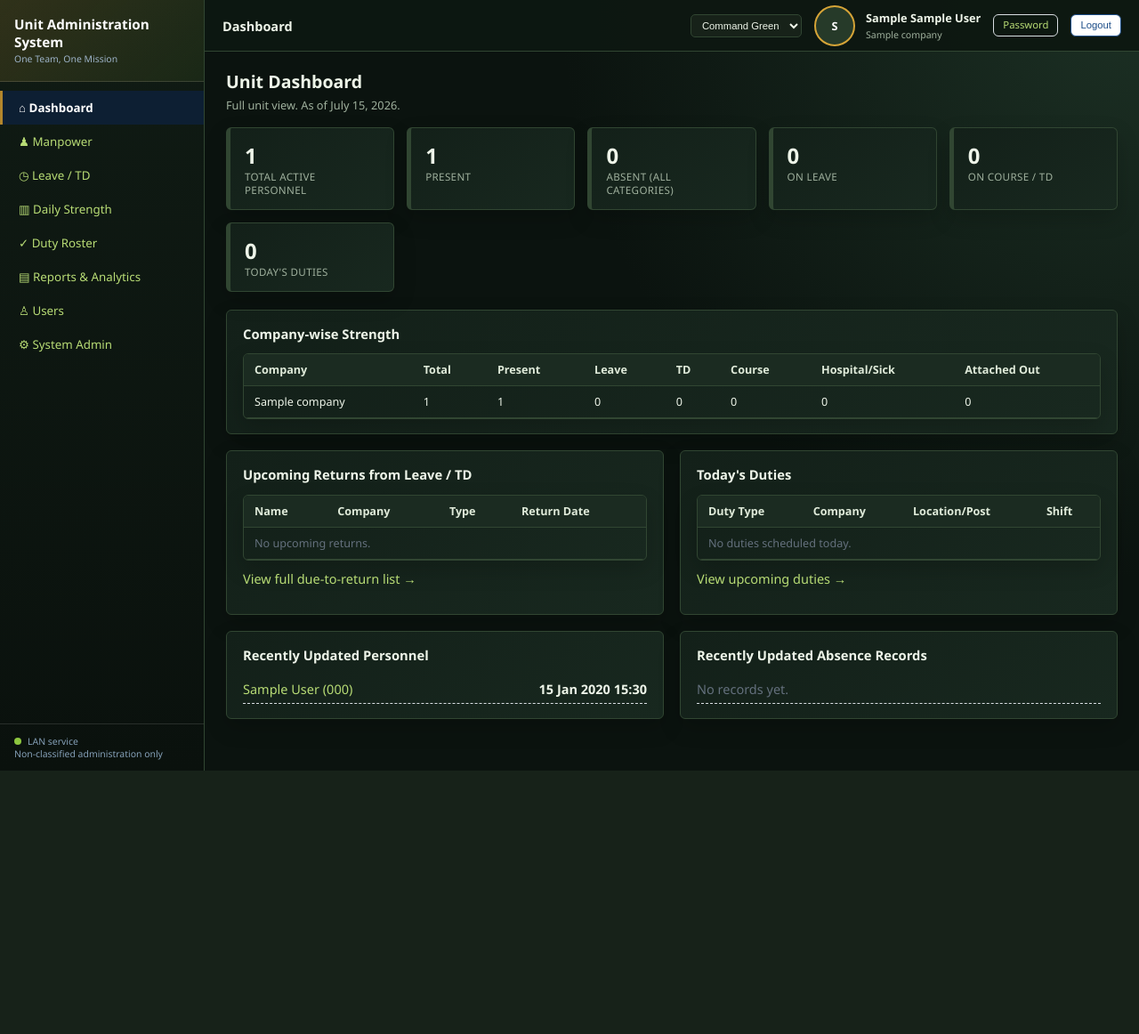
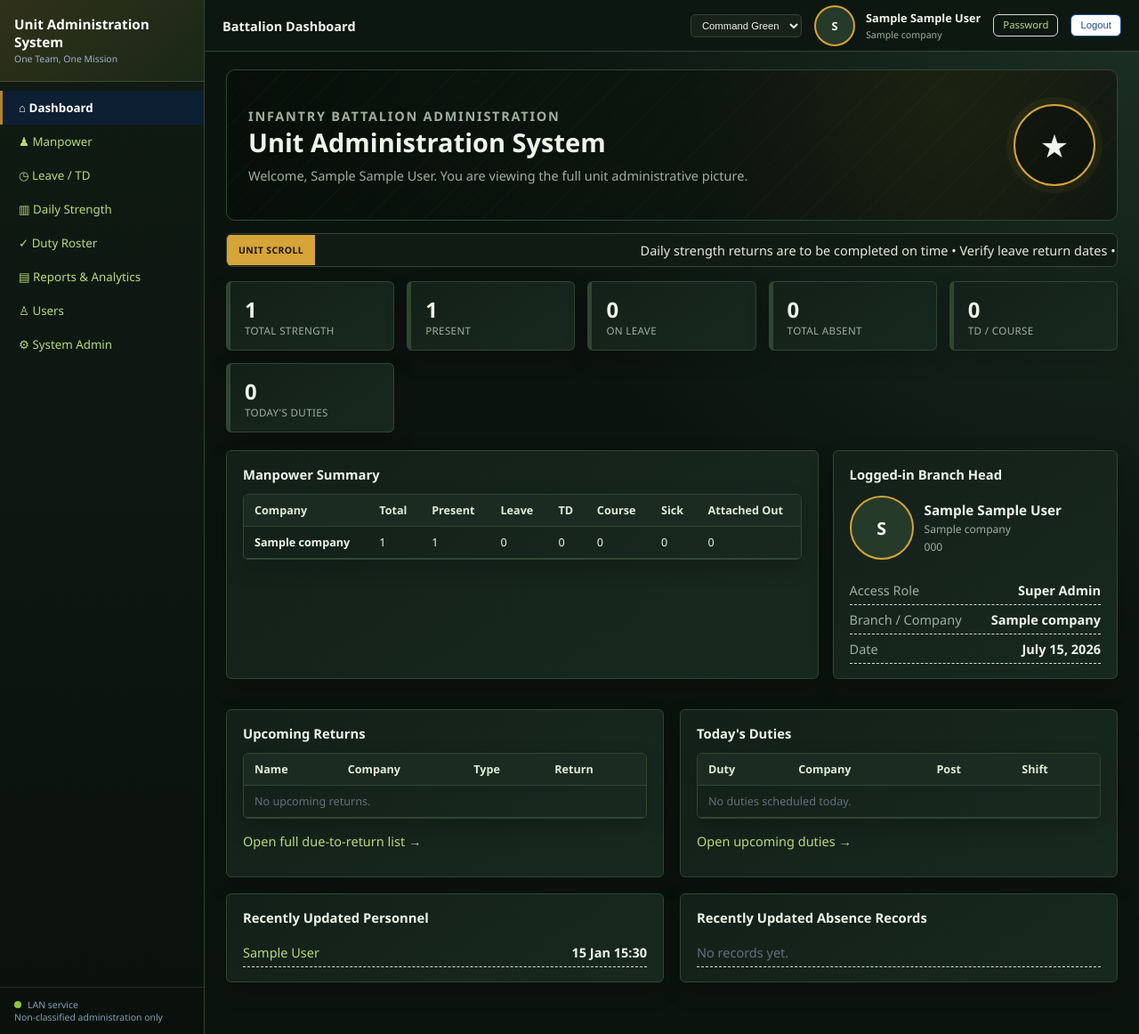
Before and after one commit to 7207185957/Indbatt-3, a Django app: page /dashboard/ in a window 1280 px wide. Shown: the whole page at 89% size. Before the commit the page ends 866 px from the top, so only its background shows below. Run offline with Django 4.2, Linux system fonts and the light colour scheme; a user stored in the database is signed in; tables that the repository leaves empty hold one stand-in row (values such as "Sample post").

Commit message:
Build first military-style dashboard draft

```diff
--- a/templates/dashboard/dashboard.html
+++ b/templates/dashboard/dashboard.html
@@ -1,140 +1,91 @@
 {% extends "base.html" %}
 {% block title %}Dashboard - {{ UNIT_NAME }}{% endblock %}
-{% block page_title %}Dashboard{% endblock %}
+{% block page_title %}Battalion Dashboard{% endblock %}
 
 {% block content %}
-<div class="page-header">
+<section class="command-hero">
   <div>
-    <h1>Unit Dashboard</h1>
-    <p class="subtitle">
-      {% if is_scoped %}Showing data for your assigned company/sub-unit only.{% else %}Full unit view.{% endif %}
-      As of {{ today }}.
+    <p class="text-muted" style="text-transform:uppercase; letter-spacing:.12em; font-weight:700;">Infantry Battalion Administration</p>
+    <h1>{{ UNIT_NAME }}</h1>
+    <p>
+      Welcome, {% if user.rank %}{{ user.rank }} {% endif %}{{ user.get_full_name|default:user.username }}.
+      {% if is_scoped %}You are viewing {{ user.company.name|default:"your assigned branch" }} data.{% else %}You are viewing the full unit administrative picture.{% endif %}
     </p>
   </div>
+  <div class="command-insignia">★</div>
+</section>
+
+<div class="announcement-strip">
+  <div class="announcement-label">Unit Scroll</div>
+  <div class="announcement-track">Daily strength returns are to be completed on time • Verify leave return dates • Review upcoming duties • Use only non-classified administrative information in this system</div>
 </div>
 
 <div class="stat-grid">
-  <div class="stat-card">
-    <div class="stat-value">{{ total_active }}</div>
-    <div class="stat-label">Total Active Personnel</div>
-  </div>
-  <div class="stat-card accent-success">
-    <div class="stat-value">{{ present_count }}</div>
-    <div class="stat-label">Present</div>
-  </div>
-  <div class="stat-card accent-warning">
-    <div class="stat-value">{{ absent_count }}</div>
-    <div class="stat-label">Absent (all categories)</div>
-  </div>
-  <div class="stat-card accent-warning">
-    <div class="stat-value">{{ leave_count }}</div>
-    <div class="stat-label">On Leave</div>
-  </div>
-  <div class="stat-card accent-info">
-    <div class="stat-value">{{ td_course_count }}</div>
-    <div class="stat-label">On Course / TD</div>
-  </div>
-  <div class="stat-card accent-info">
-    <div class="stat-value">{{ today_duties|length }}</div>
-    <div class="stat-label">Today's Duties</div>
-  </div>
+  <div class="stat-card"><div class="stat-value">{{ total_active }}</div><div class="stat-label">Total Strength</div></div>
+  <div class="stat-card accent-success"><div class="stat-value">{{ present_count }}</div><div class="stat-label">Present</div></div>
+  <div class="stat-card accent-warning"><div class="stat-value">{{ leave_count }}</div><div class="stat-label">On Leave</div></div>
+  <div class="stat-card accent-danger"><div class="stat-value">{{ absent_count }}</div><div class="stat-label">Total Absent</div></div>
+  <div class="stat-card accent-info"><div class="stat-value">{{ td_course_count }}</div><div class="stat-label">TD / Course</div></div>
+  <div class="stat-card accent-info"><div class="stat-value">{{ today_duties|length }}</div><div class="stat-label">Today's Duties</div></div>
 </div>
 
+<div class="dashboard-grid-two">
   <div class="card">
-  <h2>Company-wise Strength</h2>
+    <h2>Manpower Summary</h2>
     <div class="table-wrap">
       <table class="data-table">
-      <thead>
-        <tr>
-          <th>Company</th><th>Total</th><th>Present</th><th>Leave</th><th>TD</th><th>Course</th><th>Hospital/Sick</th><th>Attached Out</th>
-        </tr>
-      </thead>
+        <thead><tr><th>Company</th><th>Total</th><th>Present</th><th>Leave</th><th>TD</th><th>Course</th><th>Sick</th><th>Attached Out</th></tr></thead>
         <tbody>
           {% for row in company_summary %}
           <tr>
-          <td>{{ row.company.name }}</td>
-          <td>{{ row.total }}</td>
-          <td>{{ row.present }}</td>
-          <td>{{ row.leave }}</td>
-          <td>{{ row.td }}</td>
-          <td>{{ row.course }}</td>
-          <td>{{ row.hospital }}</td>
-          <td>{{ row.attached_out }}</td>
+            <td><strong>{{ row.company.name }}</strong></td><td>{{ row.total }}</td><td>{{ row.present }}</td><td>{{ row.leave }}</td><td>{{ row.td }}</td><td>{{ row.course }}</td><td>{{ row.hospital }}</td><td>{{ row.attached_out }}</td>
           </tr>
-        {% empty %}
-        <tr><td colspan="8" class="empty-state">No company data available.</td></tr>
-        {% endfor %}
+          {% empty %}<tr><td colspan="8" class="empty-state">No company data available.</td></tr>{% endfor %}
         </tbody>
       </table>
     </div>
   </div>
 
-<div class="form-grid">
   <div class="card">
-    <h2>Upcoming Returns from Leave / TD</h2>
-    <div class="table-wrap">
-      <table class="data-table">
-        <thead><tr><th>Name</th><th>Company</th><th>Type</th><th>Return Date</th></tr></thead>
-        <tbody>
-          {% for a in upcoming_returns %}
-          <tr>
-            <td><a href="{% url 'personnel:detail' a.person.pk %}">{{ a.person.full_name }}</a></td>
-            <td>{{ a.person.company.name }}</td>
-            <td>{{ a.get_type_display }}</td>
-            <td>{{ a.to_date }}</td>
-          </tr>
-          {% empty %}
-          <tr><td colspan="4" class="empty-state">No upcoming returns.</td></tr>
-          {% endfor %}
-        </tbody>
-      </table>
+    <h2>Logged-in Branch Head</h2>
+    <div class="branch-profile" style="margin:14px 0 18px;">
+      <div class="branch-avatar" style="width:72px;height:72px;font-size:1.35rem;">{{ user.first_name|first|default:user.username|first|upper }}</div>
+      <div>
+        <strong style="font-size:1.05rem;">{% if user.rank %}{{ user.rank }} {% endif %}{{ user.get_full_name|default:user.username }}</strong>
+        <small>{{ user.company.name|default:user.get_role_display }}</small>
+        <small>{{ user.service_number|default:"Profile details can be updated in Users" }}</small>
       </div>
-    <p style="margin-top:10px;"><a href="{% url 'absence:due_to_return' %}">View full due-to-return list &rarr;</a></p>
+    </div>
+    <ul class="kv-list">
+      <li><span class="k">Access Role</span><span class="v">{{ user.get_role_display }}</span></li>
+      <li><span class="k">Branch / Company</span><span class="v">{{ user.company.name|default:"Unit-wide" }}</span></li>
+      <li><span class="k">Date</span><span class="v">{{ today }}</span></li>
+    </ul>
+  </div>
+</div>
+
+<div class="form-grid" style="margin-top:16px;">
+  <div class="card">
+    <h2>Upcoming Returns</h2>
+    <div class="table-wrap"><table class="data-table"><thead><tr><th>Name</th><th>Company</th><th>Type</th><th>Return</th></tr></thead><tbody>
+      {% for a in upcoming_returns %}<tr><td><a href="{% url 'personnel:detail' a.person.pk %}">{{ a.person.full_name }}</a></td><td>{{ a.person.company.name }}</td><td>{{ a.get_type_display }}</td><td>{{ a.to_date }}</td></tr>
+      {% empty %}<tr><td colspan="4" class="empty-state">No upcoming returns.</td></tr>{% endfor %}
+    </tbody></table></div>
+    <p><a href="{% url 'absence:due_to_return' %}">Open full due-to-return list →</a></p>
   </div>
 
   <div class="card">
     <h2>Today's Duties</h2>
-    <div class="table-wrap">
-      <table class="data-table">
-        <thead><tr><th>Duty Type</th><th>Company</th><th>Location/Post</th><th>Shift</th></tr></thead>
-        <tbody>
-          {% for d in today_duties %}
-          <tr>
-            <td><a href="{% url 'dutyroster:detail' d.pk %}">{{ d.duty_type }}</a></td>
-            <td>{{ d.company.name }}</td>
-            <td>{{ d.duty_location }}</td>
-            <td>{{ d.shift_time }}</td>
-          </tr>
-          {% empty %}
-          <tr><td colspan="4" class="empty-state">No duties scheduled today.</td></tr>
-          {% endfor %}
-        </tbody>
-      </table>
-    </div>
-    <p style="margin-top:10px;"><a href="{% url 'dutyroster:upcoming' %}">View upcoming duties &rarr;</a></p>
+    <div class="table-wrap"><table class="data-table"><thead><tr><th>Duty</th><th>Company</th><th>Post</th><th>Shift</th></tr></thead><tbody>
+      {% for d in today_duties %}<tr><td><a href="{% url 'dutyroster:detail' d.pk %}">{{ d.duty_type }}</a></td><td>{{ d.company.name }}</td><td>{{ d.duty_location }}</td><td>{{ d.shift_time }}</td></tr>
+      {% empty %}<tr><td colspan="4" class="empty-state">No duties scheduled today.</td></tr>{% endfor %}
+    </tbody></table></div>
+    <p><a href="{% url 'dutyroster:upcoming' %}">Open upcoming duties →</a></p>
   </div>
 </div>
 
 <div class="form-grid">
-  <div class="card">
-    <h2>Recently Updated Personnel</h2>
-    <ul class="kv-list">
-      {% for p in recent_personnel %}
-        <li><span class="k"><a href="{% url 'personnel:detail' p.pk %}">{{ p.full_name }} ({{ p.army_number }})</a></span><span class="v">{{ p.updated_at|date:"d M Y H:i" }}</span></li>
-      {% empty %}
-        <li class="empty-state">No records yet.</li>
-      {% endfor %}
-    </ul>
-  </div>
-  <div class="card">
-    <h2>Recently Updated Absence Records</h2>
-    <ul class="kv-list">
-      {% for a in recent_absence %}
-        <li><span class="k"><a href="{% url 'absence:detail' a.pk %}">{{ a.person.full_name }} - {{ a.get_type_display }}</a></span><span class="v">{{ a.updated_at|date:"d M Y H:i" }}</span></li>
-      {% empty %}
-        <li class="empty-state">No records yet.</li>
-      {% endfor %}
-    </ul>
-  </div>
+  <div class="card"><h2>Recently Updated Personnel</h2><ul class="kv-list">{% for p in recent_personnel %}<li><span class="k"><a href="{% url 'personnel:detail' p.pk %}">{{ p.full_name }}</a></span><span class="v">{{ p.updated_at|date:"d M H:i" }}</span></li>{% empty %}<li class="empty-state">No records yet.</li>{% endfor %}</ul></div>
+  <div class="card"><h2>Recently Updated Absence Records</h2><ul class="kv-list">{% for a in recent_absence %}<li><span class="k"><a href="{% url 'absence:detail' a.pk %}">{{ a.person.full_name }} — {{ a.get_type_display }}</a></span><span class="v">{{ a.updated_at|date:"d M H:i" }}</span></li>{% empty %}<li class="empty-state">No records yet.</li>{% endfor %}</ul></div>
 </div>
 {% endblock %}
```
Lines whose indentation alone changed are shown as unchanged.
